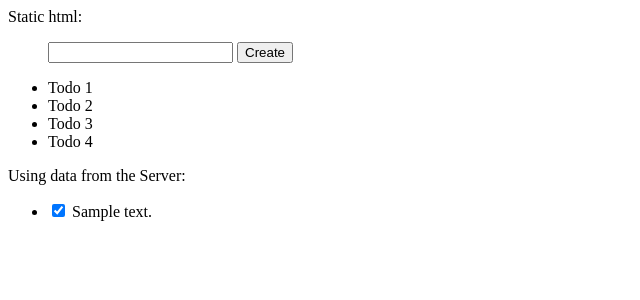
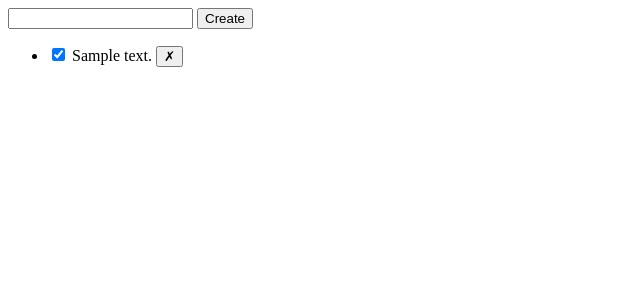
Before and after one commit to ptkresch/FullStack-Class-Demos, a Flask app: page / in a window 1280 px wide. Shown: the top 300 px of the page, without its empty margins (0-640 px from the left). Run offline with Flask 2, Linux system fonts and the light colour scheme; tables that the repository leaves empty hold one stand-in row (values such as "Sample post").

Commit message:
Add endpoint for delete todo, add click handler for delete button

```diff
--- a/todoapp/app.py
+++ b/todoapp/app.py
@@ -58,6 +58,18 @@ def set_completed_todo(todo_id):
         db.session.close()
     return redirect(url_for('index'))
 
+@app.route('/todos/<todo_id>/delete-todo', methods=['GET'])
+def delete_todo(todo_id):
+    try:
+        todo = Todo.query.get(todo_id)
+        db.session.delete(todo)
+        db.session.commit()
+    except:
+        db.session.rollback()
+    finally:
+        db.session.close()
+    return redirect(url_for('index'))
+
 #Form submission
 # @app.route('/todos/create', methods=['POST'])
 # def create_todo():
--- a/todoapp/templates/index.html
+++ b/todoapp/templates/index.html
@@ -5,8 +5,6 @@
 </head>
 
 <body>
-    <div>Static html:</div>
-    <ul>
     <form id="form">
         <!-- using form submit -->
         <!-- <form method="POST" action="/todos/create"></form> -->
@@ -14,28 +12,45 @@
         <input type="submit" value="Create" />
     </form>
     <!-- Want to connect these to database -->
-        <li>Todo 1</li>
+    <!-- <li>Todo 1</li>
         <li>Todo 2</li>
         <li>Todo 3</li>
-        <li>Todo 4</li>
-    </ul>
-    <div>Using data from the Server:</div>
+        <li>Todo 4</li> -->
+    <!-- </ul> -->
+    <!-- <div>Using data from the Server:</div> -->
     <ul id="todos">
         <!-- Instead, use the Jinja for loop -->
         {% for d in data %}
-        <li><input class="check-completed" type="checkbox" {% if d.completed %} checked {% endif %}
-                data-id="{{ d.id }}" /> {{ d.description
-            }}</li>
+        <li>
+            <input class="check-completed" type="checkbox" {% if d.completed %} checked {% endif %}
+                data-id="{{ d.id }}" />
+            {{ d.description }}
+            <button class="delete" data-id="{{ d.id }}">&cross;</button>
+        </li>
+
         {% endfor %}
     </ul>
     <script>
+        const deletebuttons = document.querySelectorAll('.delete');
+        for (let i = 0; i < deletebuttons.length; i++) {
+            const deletebutton = deletebuttons[i];
+            deletebutton.onclick = function (e) {
+                console.log('delete button event: ', e);
+                const todoId = e.target.dataset['id'];
+                fetch('todos/' + todoId + '/delete-todo', {
+                    method: "GET",
+                    headers: {
+                        'Content-Type': 'application/json'
+                    }
+                })
+            }
+        }
+
         const checkboxes = document.querySelectorAll('.check-completed');
-
         for (let i = 0; i < checkboxes.length; i++) {
             const checkbox = checkboxes[i];
             checkbox.onchange = function (e) {
                 console.log('events: ', e);
-                // TODO: Add POST add backend route for set-completed
                 const newCompleted = e.target.checked;
                 const todoId = e.target.dataset['id'];
                 fetch('todos/' + todoId + '/set-completed', {
@@ -65,6 +80,7 @@
             }).then(function (response) {
                 return response.json();
             }).then(function (jsonResponse) {
+                // TODO: Add checkbox, delete button to form submit
                 var li = document.createElement('li');
                 li.innerHTML = jsonResponse['description'];
                 console.log(jsonResponse);
```
Lines whose indentation alone changed are shown as unchanged.
